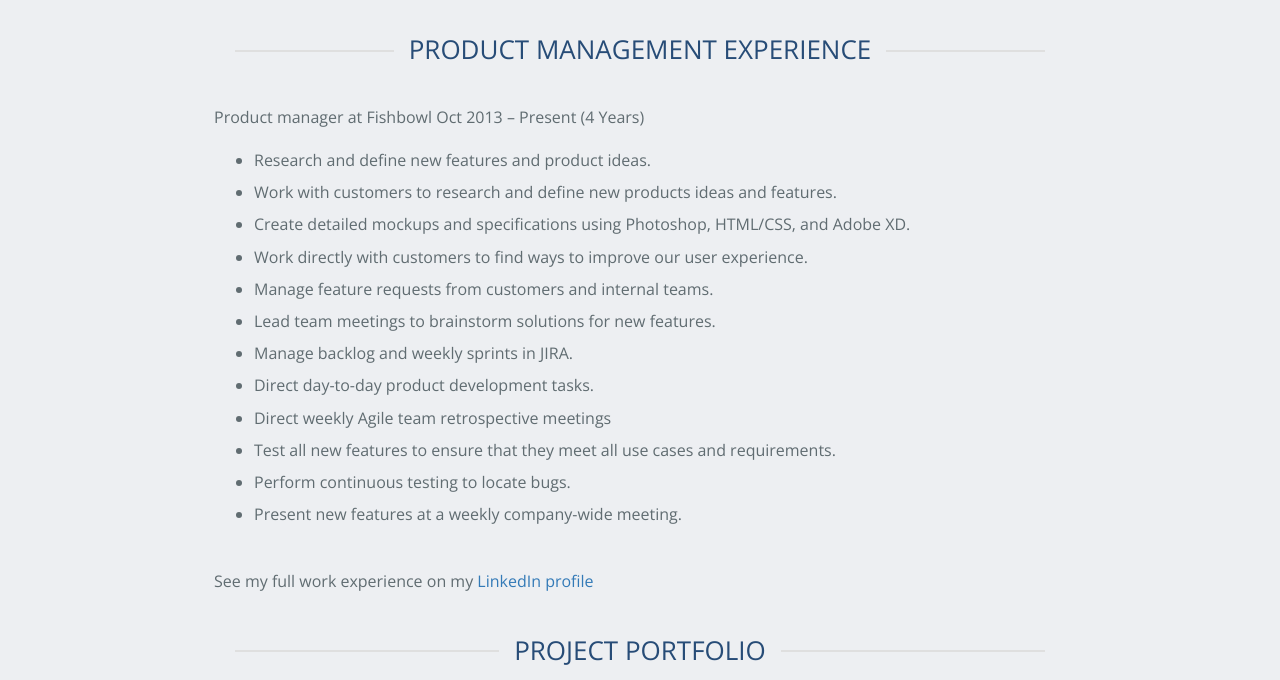
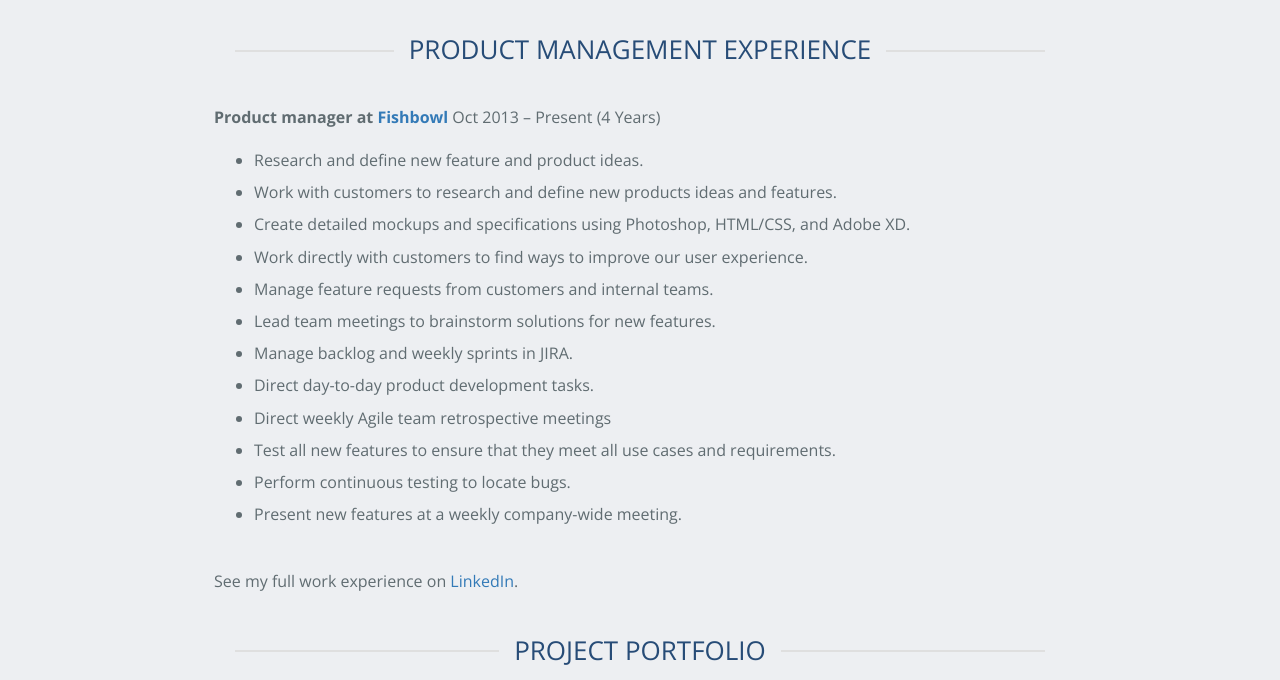
Before and after one commit to mfelt/mfelt.github.io, a Jekyll site: the page built from index.md, in a window 1280 px wide. Shown: the part 787-1467 px from the top of the page. Built offline with Jekyll 4.4.1, drawn with Linux system fonts in a browser that asks for light colours; nearby versions of some CDN libraries; our own code applies the rules of GitHub Pages for plain Markdown files.

Commit message:
Update index.md

```diff
--- a/index.md
+++ b/index.md
@@ -37,10 +37,10 @@ I have hands-on experience working with an agile team on all stages of product d
 
 {% include h2 text="Product Management Experience" %}
 
-Product manager at Fishbowl
+<b>Product manager at <a href="http://www.fishbowlinventory.com">Fishbowl</a></b>
 Oct 2013 – Present (4 Years)
 
-- Research and define new features and product ideas.
+- Research and define new feature and product ideas.
 - Work with customers to research and define new products ideas and features.
 - Create detailed mockups and specifications using Photoshop, HTML/CSS, and Adobe XD.
 - Work directly with customers to find ways to improve our user experience.
@@ -53,7 +53,7 @@ Oct 2013 – Present (4 Years)
 - Perform continuous testing to locate bugs.
 - Present new features at a weekly company-wide meeting.
 
-See my full work experience on my <a href="https://www.linkedin.com/in/malcolm-felt-65922531/">LinkedIn profile</a>
+See my full work experience on <a href="https://www.linkedin.com/in/malcolm-felt-65922531/">LinkedIn</a>.
 
 <h2 id="projects"><span>Project Portfolio</span></h2>
 
```
